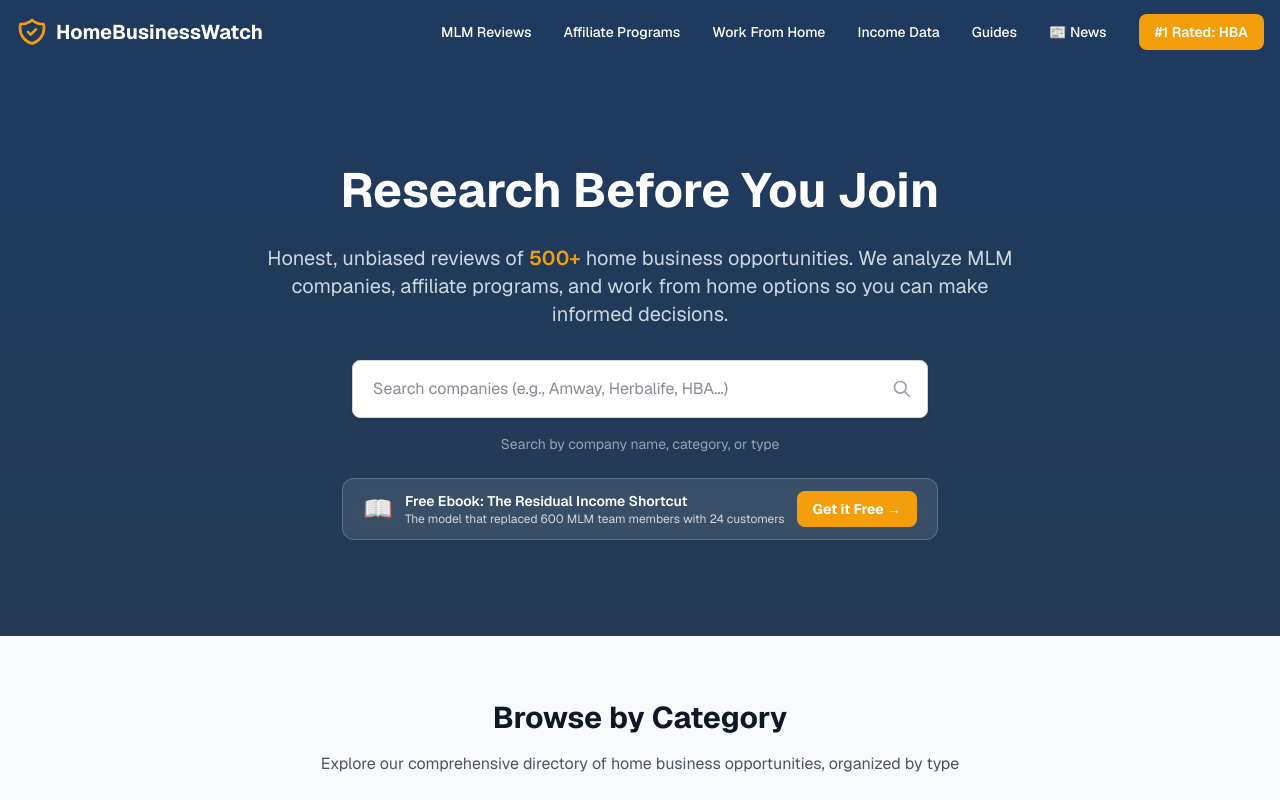
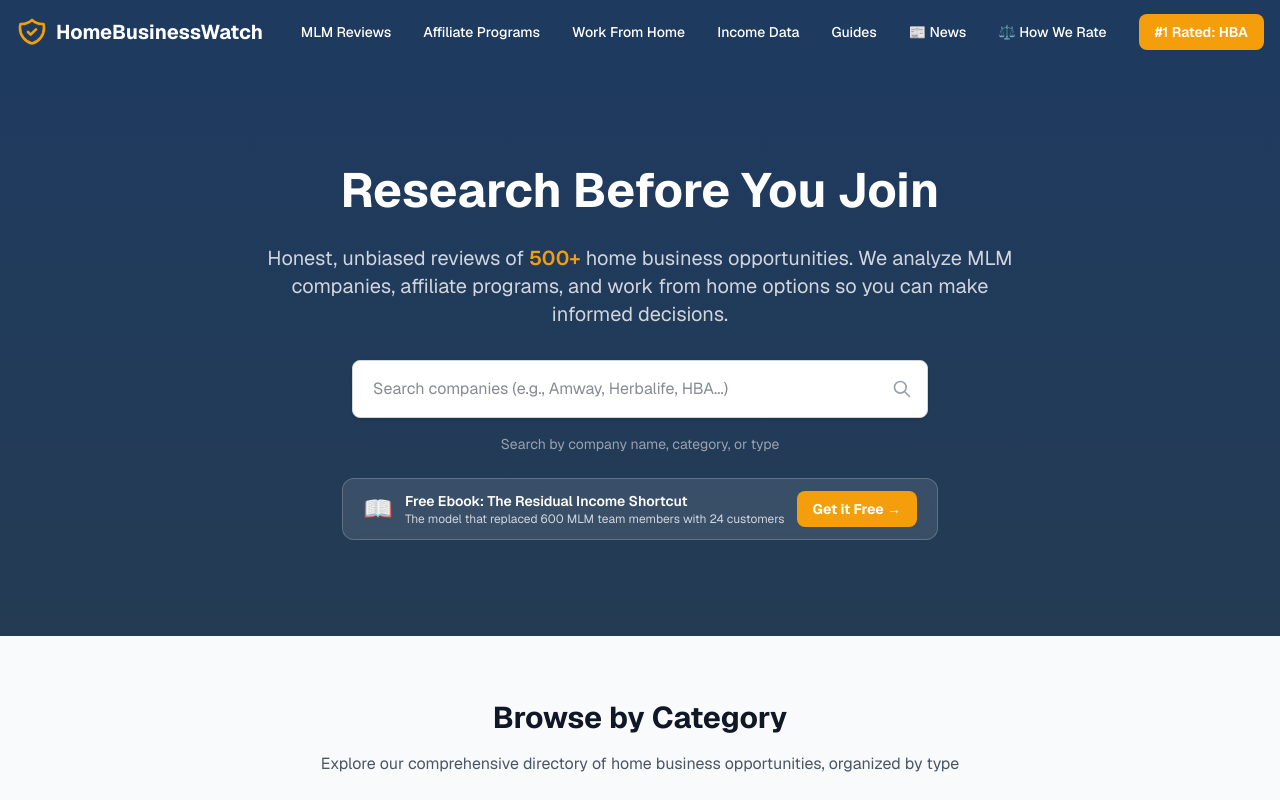
Before and after one commit to homebusinessacademy/home-business-watch, a Next.js app: page / in a window 1280 px wide. Shown: the top 800 px of the page. Built offline with nearby package versions, Linux system fonts and the light colour scheme.

Commit message:
Add 'How We Rate' link to nav menu

```diff
--- a/src/components/Header.tsx
+++ b/src/components/Header.tsx
@@ -13,6 +13,7 @@ export function Header() {
     { href: '/income-disclosure', label: 'Income Data' },
     { href: '/guides', label: 'Guides' },
     { href: '/news', label: '📰 News' },
+    { href: '/how-we-rate', label: '⚖️ How We Rate' },
   ];
 
   return (
```
